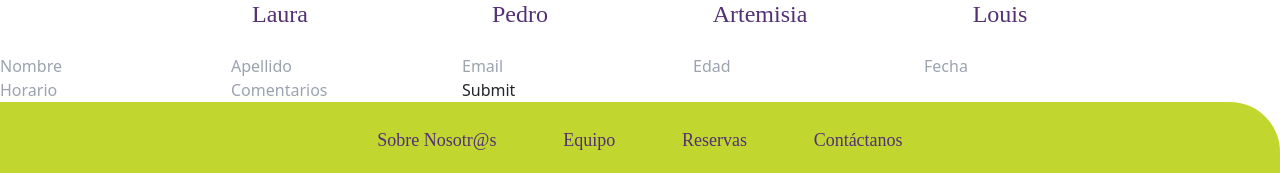
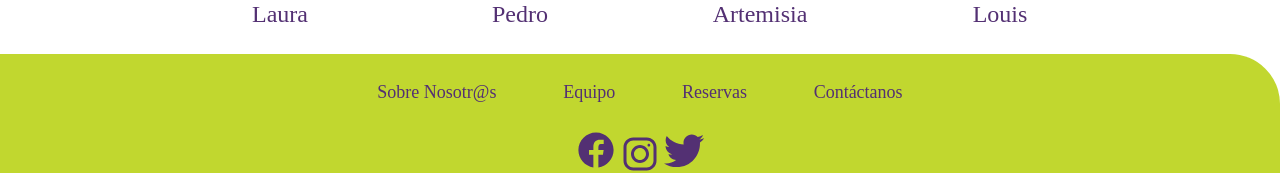
Before and after one commit to Niguisasola/menudaciba, a React (Create React App) app: page /equipo in a window 1280 px wide. Shown: the part 418-591 px from the top of the page. Built offline with nearby package versions, Linux system fonts and the light colour scheme.

Commit message:
persistencia de datos google sheets ok

```diff
--- a/src/Components/Form/Newform.jsx
+++ /dev/null
@@ -1,21 +0,0 @@
-import React from 'react'
-
-function Newform() {
-  return (
-    <div>
-      <form action="https://sheet2api.com/v1/rycI7eBUTkaD/menudaciba/Hoja%25201" method='post'>
-    <input type="text" name="nombre" placeholder="Nombre" />
-    <input type="text" name="apellido" placeholder="Apellido" />
-    <input type="text" name="email" placeholder="Email" />
-    <input type="text" name="edad" placeholder="Edad" />
-    <input type="text" name="fecha" placeholder="Fecha" />
-    <input type="text" name="horario" placeholder="Horario" />
-    <input type="text" name="comentarios" placeholder="Comentarios" />
-    <button type="submit" onClick="alert('Submitted')">Submit</button>
-</form>
-
-    </div>
-  )
-}
-
-export default Newform
--- a/src/Components/Team/ContainerTeam.jsx
+++ b/src/Components/Team/ContainerTeam.jsx
@@ -1,10 +1,8 @@
 import React from 'react'
-import NewForm from '../Form/Newform'
 import TeamMember from './TeamMember'
 
 function ContainerTeam() {
   return (
-    <>
     <div className='flex justify-center items-center'>
         <TeamMember nombre="Laura"/>
         <TeamMember nombre="Pedro"/>
@@ -12,8 +10,7 @@ function ContainerTeam() {
         <TeamMember nombre="Louis"/>
 
     </div>
-    <NewForm/>
-    </>
+
 
   )
 }
```
